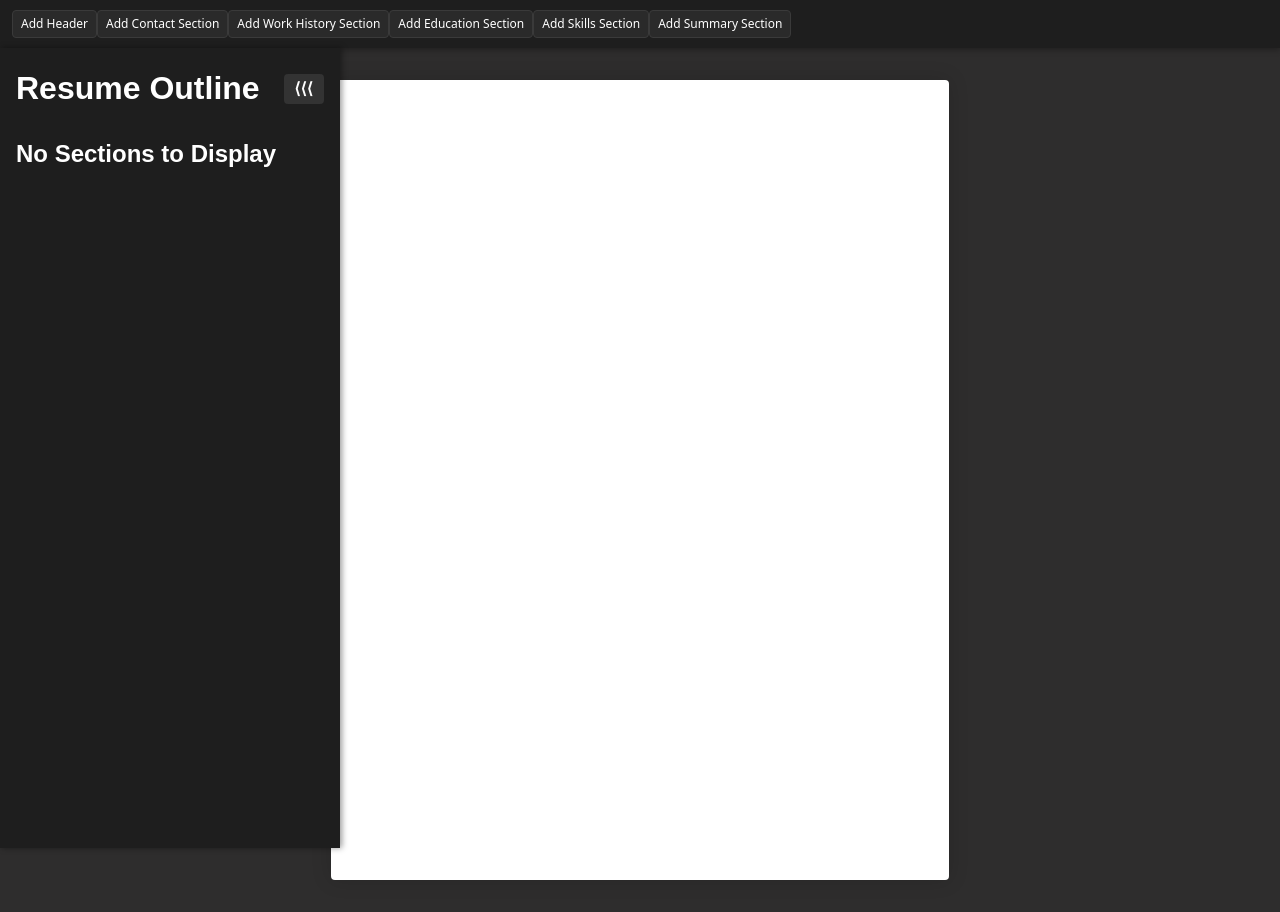
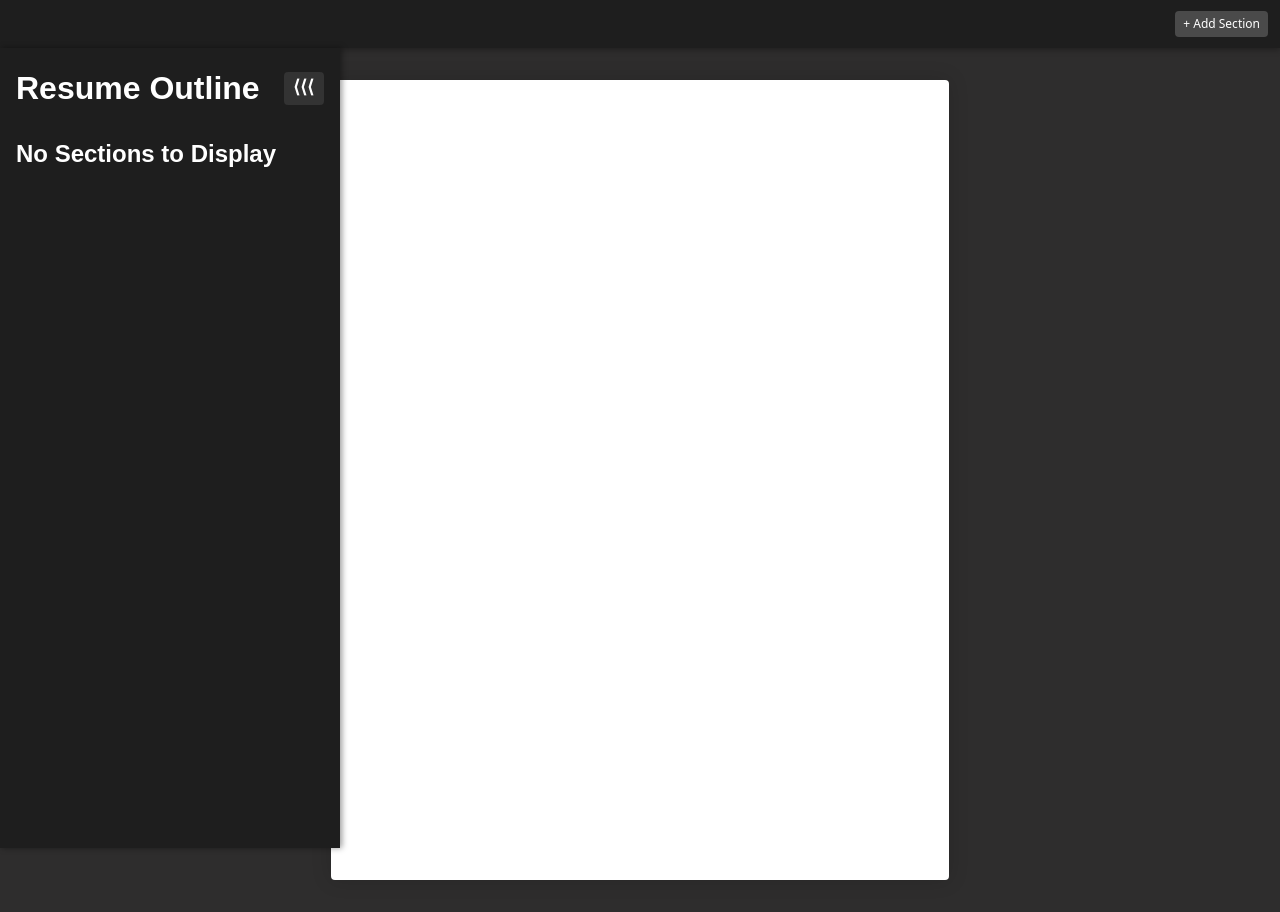
Before and after one commit to connork97/Resume-Builder, a React (Vite) app: page / in a window 1280 px wide. Built offline with nearby package versions, Linux system fonts and the light colour scheme.

Commit message:
toolbar add section buttons converted to add section dropdown - clearing toolbar space for rich text editor features

```diff
--- a/src/components/Outline/Outline.jsx
+++ b/src/components/Outline/Outline.jsx
@@ -96,6 +96,10 @@ const Outline = () => {
         outlineIsHidden ? styles.hidden : styles.visible
       }`}
     >
+
+      <div className={styles.outlineContainer}>
+        <div className={styles.outlineTitle}>Resume Outline
+        </div>
           <button
             className={
               !outlineIsHidden
@@ -106,9 +110,6 @@ const Outline = () => {
             >
             {!outlineIsHidden ? "⟨⟨⟨" : "⟩⟩⟩"}
           </button>
-
-      <div className={styles.outlineContainer}>
-        <h1 className={styles.outlineTitle}>Resume Outline</h1>
 
         {!sections.length ? (
           <h2>No Sections to Display</h2>
--- a/src/components/Outline/Outline.module.css
+++ b/src/components/Outline/Outline.module.css
@@ -23,6 +23,7 @@
   margin-bottom: 3vh;
   /* text-align: center; */
   justify-content: space-between;
+  align-items: center;
   display: flex;
 }
 
@@ -50,6 +51,7 @@
 
 .dragHandle {
   cursor: grab;
+  display: flex;
   padding: 0 1vh;
   font-size: 2.5vh;
   user-select: none;
@@ -73,7 +75,7 @@
 
 .collapseButton {
   background: none;
-  /* margin-left: 10vh; */
+  margin-left: auto;
   border: none;
   color: white;
   font-size: 2.5vh;
@@ -228,12 +230,11 @@
 }
 
 .hideOutlineButton, .showOutlineButton {
-  position: absolute;
-  display: flex;
-  flex-direction: row;
-  top: 9.25vh;
+  position: fixed;
+  top: 9vh;
   width: 5vh;
   margin: auto;
+  font-size: 2.25vh;
   justify-content: center;
   align-items: center;
   /* width: 15vh; */
@@ -248,14 +249,12 @@
   cursor: pointer;
   /* scale: 1.25; */
   font-weight: bold;
-  z-index: 10;
+  z-index: 100;
 }
 
 .showOutlineButton {
   left: 43.5vh;
   background: #555;
-
-  /* left: 0; */
   /* transform: translateX(100%); */
 }
 
--- a/src/components/Toolbar/Toolbar.jsx
+++ b/src/components/Toolbar/Toolbar.jsx
@@ -1,7 +1,5 @@
-import React from "react";
+import React, { useState, useRef, useEffect } from "react";
 import styles from "./Toolbar.module.css";
-
-import ToolbarButton from "./ToolbarButton";
 
 import { useDispatch, useSelector } from "react-redux";
 import { addSection, addSubsection } from "../../store/resumeSlice";
@@ -10,64 +8,72 @@ const Toolbar = () => {
   const dispatch = useDispatch();
   const sections = useSelector((state) => state.resume.sections);
 
-   //   Add a section OR add a new subsection if it exists
+  const [open, setOpen] = useState(false);
+  const dropdownRef = useRef(null);
+
+  // Close dropdown when clicking outside
+  useEffect(() => {
+    const handleClickOutside = (e) => {
+      if (dropdownRef.current && !dropdownRef.current.contains(e.target)) {
+        setOpen(false);
+      }
+    };
+    document.addEventListener("mousedown", handleClickOutside);
+    return () => document.removeEventListener("mousedown", handleClickOutside);
+  }, []);
+
+  // Add a section OR append a subsection if it already exists
   const handleAddOrAppend = (type) => {
     const existing = sections.find((s) => s.type === type);
 
     if (!existing) {
-      // Create a brand new section
       dispatch(addSection(type));
     } else {
-      // Add a new subsection (slice will auto-fill default fields)
       dispatch(
         addSubsection({
           sectionId: existing.id,
-          subsectionData: {} // slice fills in default fields for this type
+          subsectionData: {}
         })
       );
     }
+
+    setOpen(false); // close dropdown after selection
   };
 
+  const sectionOptions = [
+    { type: "header", label: "Header" },
+    { type: "contact", label: "Contact" },
+    { type: "workHistory", label: "Work History" },
+    { type: "education", label: "Education" },
+    { type: "skills", label: "Skills" },
+    { type: "summary", label: "Summary" }
+  ];
+
   return (
-    <div className={styles.toolbarContainerDiv}>
-      <ToolbarButton
-        type="header"
-        text="Add Header"
-      //   command={() => dispatch(addSection("header"))}
-        command={() => handleAddOrAppend("header")}
-      />
+    <div className={styles.toolbarContainerDiv} ref={dropdownRef}>
+      <div className={styles.addSectionWrapperDiv}>
 
-      <ToolbarButton
-        type="contact"
-        text="Add Contact Section"
-      //   command={() => dispatch(addSection("contact"))}
-        command={() => handleAddOrAppend("contact")}
-      />
+      <button
+        className={styles.addSectionButton}
+        onClick={() => setOpen((prev) => !prev)}
+        >
+        + Add Section
+      </button>
 
-      <ToolbarButton
-        type="workHistory"
-        text="Add Work History Section"
-        command={() => handleAddOrAppend("workHistory")}
-      />
-
-      <ToolbarButton
-        type="education"
-        text="Add Education Section"
-        command={() => handleAddOrAppend("education")}
-      />
-
-      <ToolbarButton
-        type="skills"
-        text="Add Skills Section"
-        command={() => handleAddOrAppend("skills")}
-      />
-
-      <ToolbarButton
-        type="summary"
-        text="Add Summary Section"
-      //   command={() => dispatch(addSection("summary"))}
-        command={() => handleAddOrAppend("summary")}
-      />
+      {open && (
+        <div className={styles.dropdownMenu}>
+          {sectionOptions.map((option) => (
+            <div
+            key={option.type}
+            className={styles.dropdownItem}
+            onClick={() => handleAddOrAppend(option.type)}
+            >
+              {option.label}
+            </div>
+          ))}
+        </div>
+      )}
+      </div>
     </div>
   );
 };
--- a/src/components/Toolbar/Toolbar.module.css
+++ b/src/components/Toolbar/Toolbar.module.css
@@ -14,5 +14,51 @@
 
   box-shadow: 0 2px 6px rgba(0,0,0,0.3);
   z-index: 100;
+   font-size: 1.5vh;
 
 }
+
+.addSectionWrapperDiv {
+  margin-left: auto;
+}
+
+.addSectionButton {
+  background: #4a4a4a;
+  color: white;
+  /* padding: 8px 14px; */
+  padding: 0.5vh 1vh;
+  border-radius: 0.5vh;
+  border: none;
+  cursor: pointer;
+  /* font-size: 14px; */
+  /* width: 15vh; */
+}
+
+.addSectionButton:hover {
+  background: #5a5a5a;
+}
+
+.dropdownMenu {
+  position: absolute;
+  right: 1.5vh;
+  margin-top: 6px;
+  /* background: white; */
+  background: #4a4a4a;
+  text-align: justify;
+  /* border: 1px solid #ccc; */
+  border-radius: 0.5vh;
+  box-shadow: 0 4px 10px rgba(0,0,0,0.15);
+  z-index: 100;
+  /* width: 180px; */
+  width: 10%;
+}
+
+.dropdownItem {
+  padding: 0.5vh 1vh;
+  cursor: pointer;
+}
+
+.dropdownItem:hover {
+  /* background: #f0f0f0; */
+  background: #555;
+}
```
Lines whose indentation alone changed are shown as unchanged.
